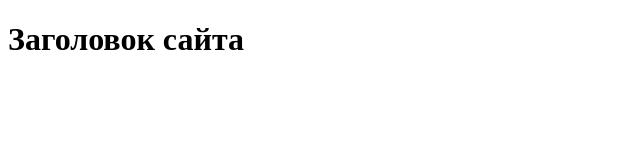
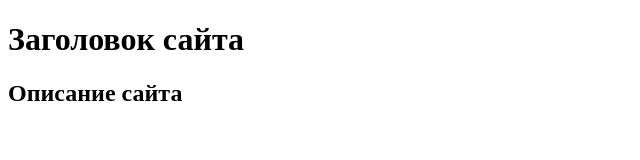
Before and after one commit to Grigory-LV/GIT-Urban-Homework-28.09.2024, a plain HTML site: page index.html in a window 1280 px wide. Shown: the whole page, without its empty margins (0-640 px from the left). Drawn offline with Linux system fonts and the light colour scheme.

Commit message:
Создано описание сайта

```diff
--- a/index.html
+++ b/index.html
@@ -9,5 +9,6 @@
     <header>
         <h1>Заголовок сайта</h1>
     </header>
+    <div><h2>Описание сайта</h2></div>
 </body>
 </html>
```
